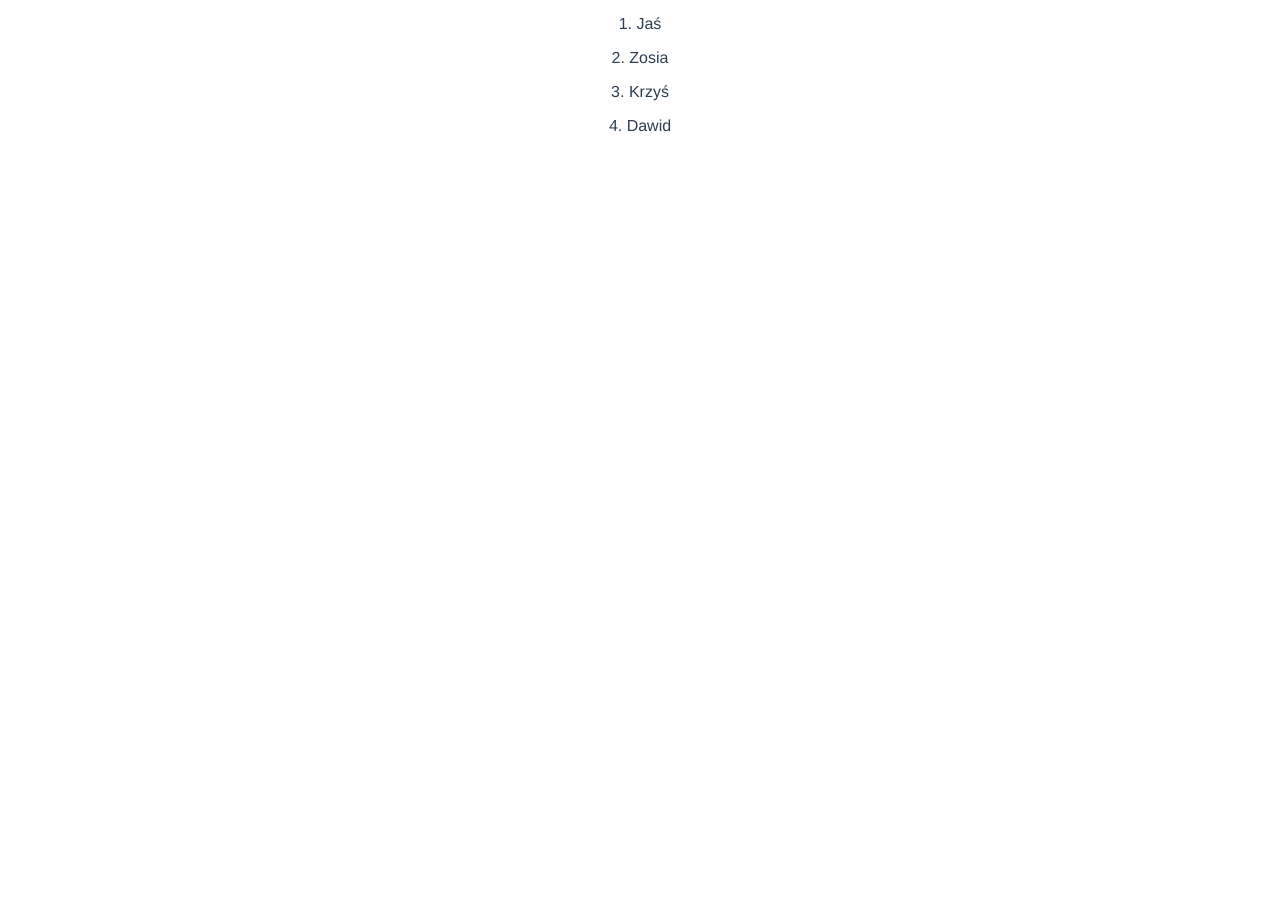
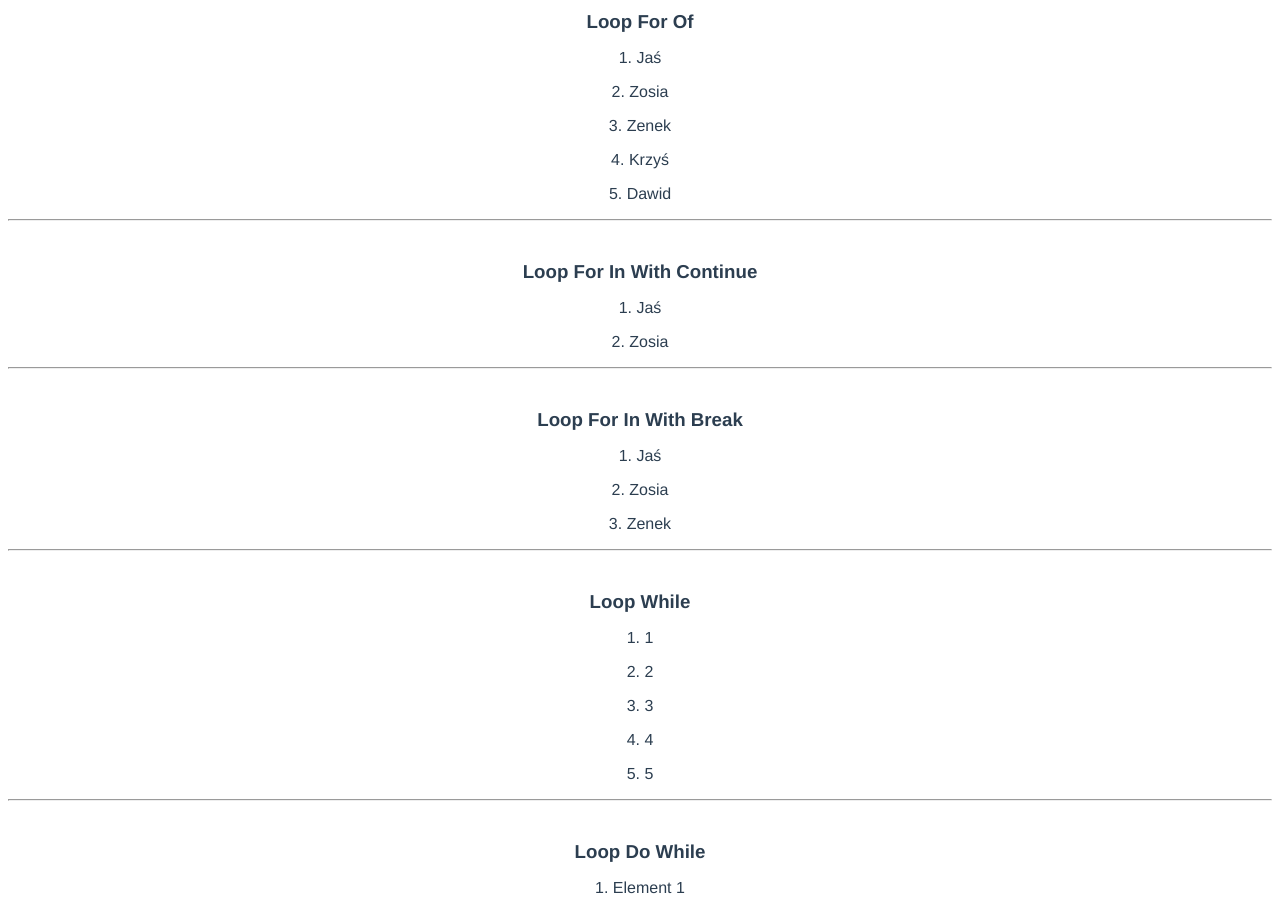
Before and after one commit to lordh1/vuejs-lesson_01, a Vue app: page /loops in a window 1280 px wide. Shown: the part 809-1722 px from the top of the page. Before the commit the page ends 960 px from the top, so only its background shows below. Built offline with nearby package versions, Linux system fonts and the light colour scheme.

Commit message:
JS workshops: "Loops" - lesson

```diff
--- a/src/components/Loops/Loops.vue
+++ b/src/components/Loops/Loops.vue
@@ -7,15 +7,27 @@
   <h3>Loop For In</h3>
   <p v-for="(item, index) in loopForIn()" :key="'lfi'+index">{{index+1}}. {{item}}</p>
   <hr />
+  <h3>Loop For Of</h3>
+  <p v-for="(item, index) in loopForOf()" :key="'lfo'+index">{{index+1}}. {{item}}</p>
+  <hr />
   <h3>Loop For In With Continue</h3>
   <p v-for="(item, index) in loopForInWithContinue()" :key="'lfiwc'+index">{{index+1}}. {{item}}</p>
+  <hr />
+  <h3>Loop For In With Break</h3>
+  <p v-for="(item, index) in loopForWithBreak()" :key="'lfiwb'+index">{{index+1}}. {{item}}</p>
+  <hr />
+  <h3>Loop While</h3>
+  <p v-for="(item, index) in loopWhile()" :key="'lw'+index">{{index+1}}. {{item}}</p>
+  <hr />
+  <h3>Loop Do While</h3>
+  <p v-for="(item, index) in loopDoWhile()" :key="'ldw'+index">{{index+1}}. {{item}}</p>
   </div>
 </template>
 
 <script>
 
 export default {
-  name: 'HelloWorld',
+  name: 'Loops',
   props: {
     msg: String
   },
@@ -23,6 +35,7 @@ export default {
     return {
       topics: [
         'functions - basics of basics',
+        'if...else',
         'empty statement',
         'break',
         'continue',
@@ -46,22 +59,71 @@ export default {
   methods: {
     loopForIn () {
       let items = [];
-      for(let key in this.participants) {
-        items.push(this.participants[key]);
+      for(let key in this.car) {
+        items.push(key + ": " + this.car[key]);
       }
       return items;
     },
     loopForInWithContinue () {
       let items = [];
       for(let key in this.participants) {
-        if(key === "2") continue;
-        items.push(this.participants[key]);
+        if(key === "2" || key === "4") continue;
+        else if(key === "3") continue;
+        else {
+          items.push(this.participants[key]);
+        }
       }
       return items;
-    }
+    },
+    loopEmptyStatement () {
+      for(let i = 0; i < this.participants.length; this.participants[i++]  = 'HaHa...');
+    },
+    loopForWithBreak() {
+      let items = [];
+      for(let key in this.participants) {
+        if(key === "3") break;
+        else {
+          items.push(this.participants[key]);
+        }
+      }
+      return items;
+    },
+    loopWhile() {
+      let i = 0;
+      let items = [];
+
+      while(i < 5) {
+        i++;
+        items.push(i)
+      }
+
+      return items;
+    },
+    loopDoWhile() {
+      let i = 0;
+      let items = [];
+
+      do {
+        i++;
+        items.push("Element " + i)
+      }
+      while(i < 0)
+
+      return items;
+    },
+    loopForOf () {
+      let items = [];
+      for(let kupa of this.participants) {
+        items.push(kupa);
+      }
+      return items;
+    },
   },
-  mounted() {
-    this.loopForIn();
+  beforeMount() {
+    /*Uncomment following code to execute empty statement loop before first rendering of the page content
+     You'll see what will happen ;) */
+
+    // this.loopEmptyStatement();
   }
 }
 </script>
```
